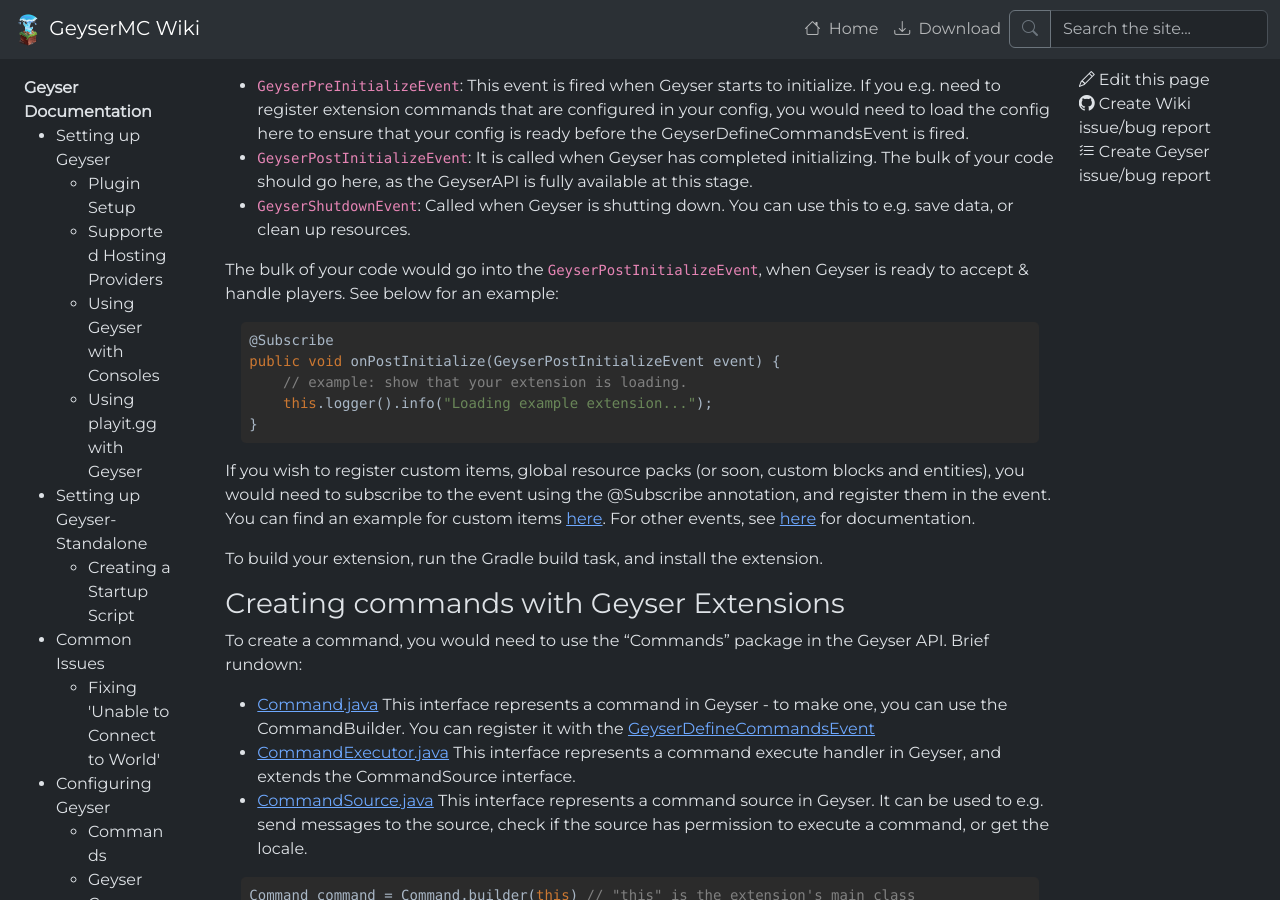
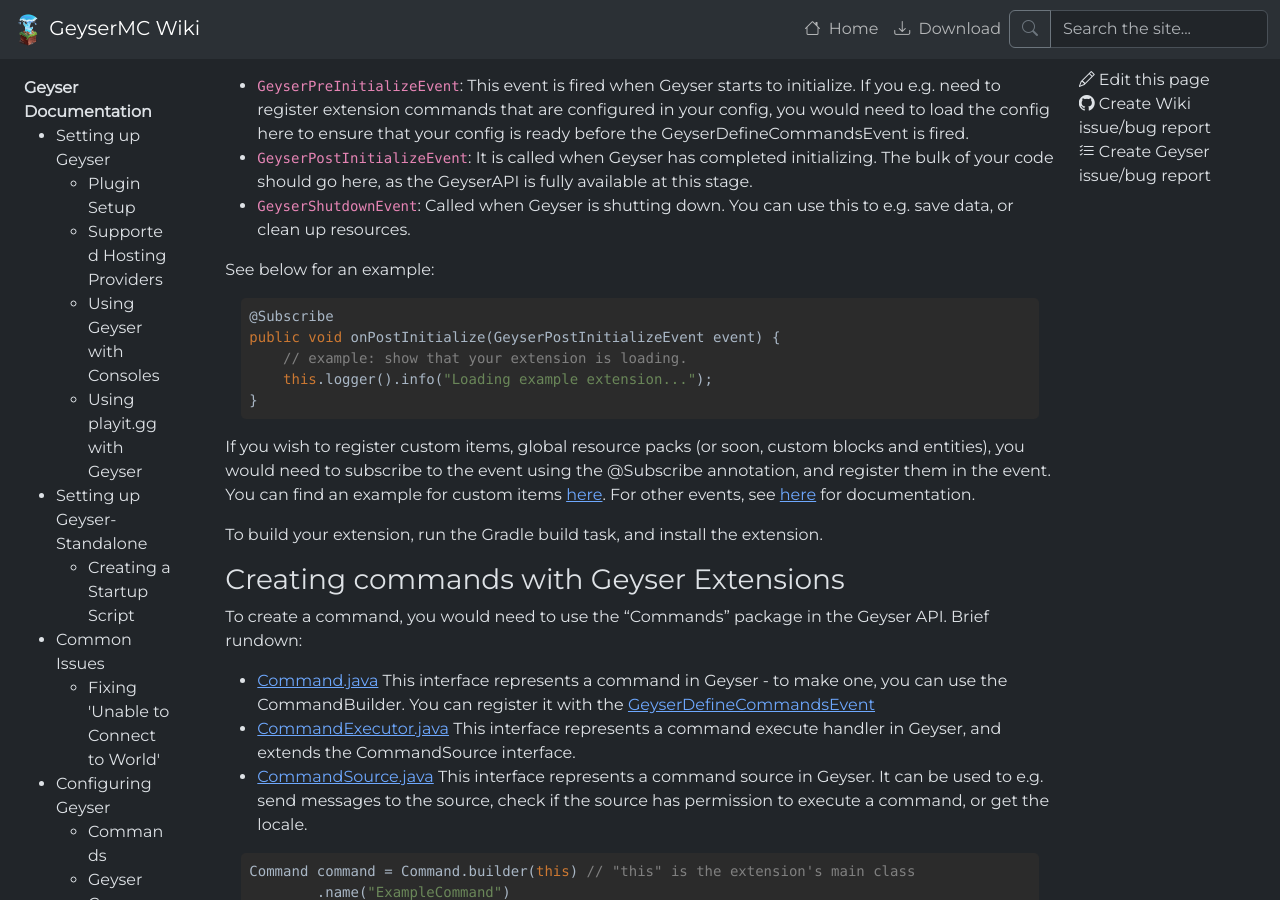
Before and after one commit to GeyserMC/GeyserWiki, a Jekyll site: the page built from _docs/geyser/extensions.md, in a window 1280 px wide and 900 px high, scrolled down 1510 px. Built offline with Jekyll 4.4.1, drawn with Linux system fonts in a browser that asks for light colours.

Commit message:
dont repeat that the bulk of code would go into a post init event; we already say that

````diff
--- a/_docs/geyser/extensions.md
+++ b/_docs/geyser/extensions.md
@@ -57,7 +57,7 @@
 - `GeyserPostInitializeEvent`: It is called when Geyser has completed initializing. The bulk of your code should go here, as the GeyserAPI is fully available at this stage.
 - `GeyserShutdownEvent`: Called when Geyser is shutting down. You can use this to e.g. save data, or clean up resources.
 
-The bulk of your code would go into the `GeyserPostInitializeEvent`, when Geyser is ready to accept & handle players. See below for an example:
+See below for an example:
 ```java
 @Subscribe
 public void onPostInitialize(GeyserPostInitializeEvent event) {
````
